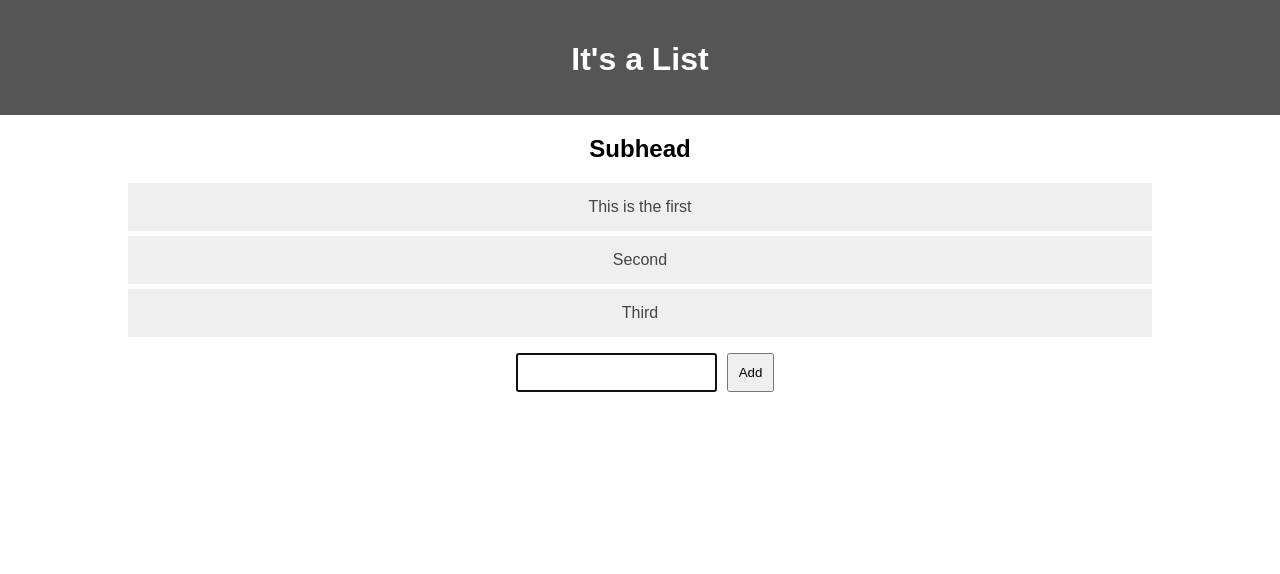
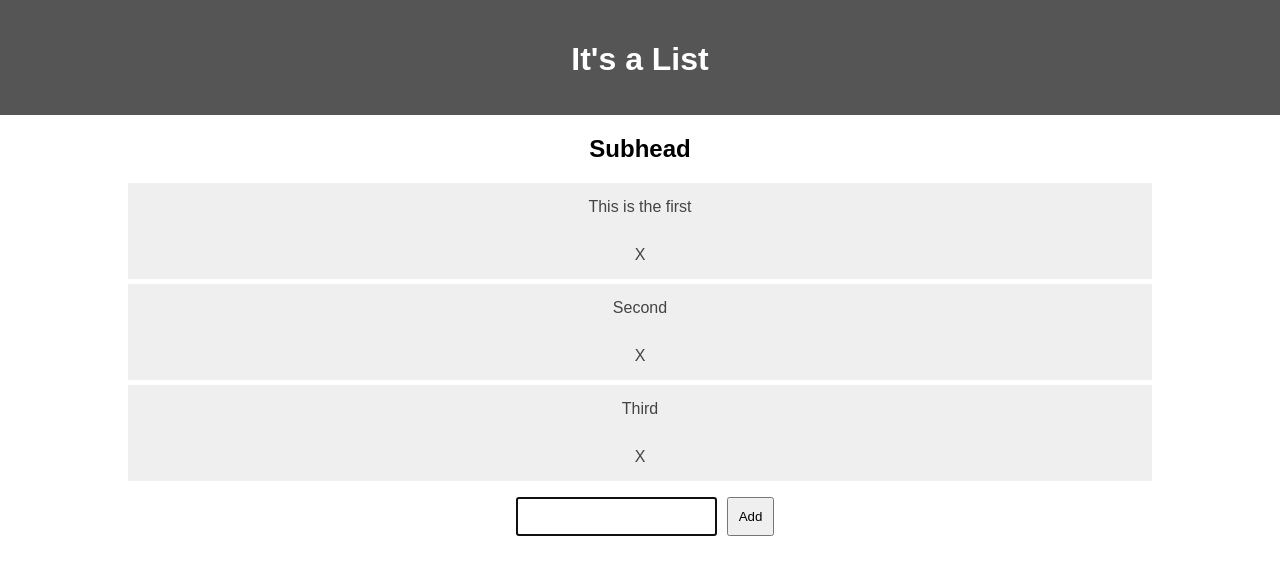
Before and after one commit to ancillaryfactory/react-demo, a React app: page / in a window 1280 px wide. Shown: the top 574 px of the page. Built offline with nearby package versions, Linux system fonts and the light colour scheme; the HTML template or start-up script is replaced by a standard one.

Commit message:
Adding in a delete item feature

```diff
--- a/src/App.js
+++ b/src/App.js
@@ -37,6 +37,17 @@ class App extends Component {
      });
   }
 
+  handleDelete = (e) => {
+    e.preventDefault();
+    // dataset always returns a string, so convert the id into a string for proper type comparison
+    const deleteId = parseInt(e.target.dataset.id, 10);
+    console.log("deleteId", deleteId);
+    // if the deleteId is found in the items array, remove it and return a new items array
+    const newItems = this.state.items.filter( x => x.id !== deleteId );
+    // update the state of items with the new array
+    this.setState({ items: newItems });
+  }
+
   render() {
     return (
       <div className="App">
@@ -45,7 +56,7 @@ class App extends Component {
           <h1>{data.title}</h1>
         </div>
 
-        <ItemList items={this.state.items} />
+        <ItemList items={this.state.items} handleDelete={this.handleDelete}/>
 
         <form onSubmit={this.handleSubmit} className="item-form">
           <input ref="newItem" value={this.state.newItem} onChange={this.handleNewItemChange} />
--- a/src/Item.js
+++ b/src/Item.js
@@ -3,7 +3,7 @@ import React, { Component } from 'react';
 export default class ItemList extends Component {
   render() {
     return (
-      <li><a href={`/item/${this.props.id}`}>{this.props.title}</a></li>
+      <li><a href={`/item/${this.props.id}`}>{this.props.title}</a><a data-id={this.props.id} onClick={this.props.handleDelete}>X</a></li>
     );
   }
 }
--- a/src/ItemList.js
+++ b/src/ItemList.js
@@ -3,13 +3,8 @@ import Item from './Item';
 import './ItemList.css';
 
 export default class ItemList extends Component {
-  //getItemList = (items) => items.map(x => <Item title={x.title} />);
 
-  getItemList = function(items) {
-    return items.map(function(x) {
-      return <Item id={x.id} key={x.id} title={x.title} />
-    })
-  }
+  getItemList = (items) => items.map(x => <Item id={x.id} key={x.id} title={x.title} handleDelete={this.props.handleDelete} />);
 
   render() {
     return (
```
